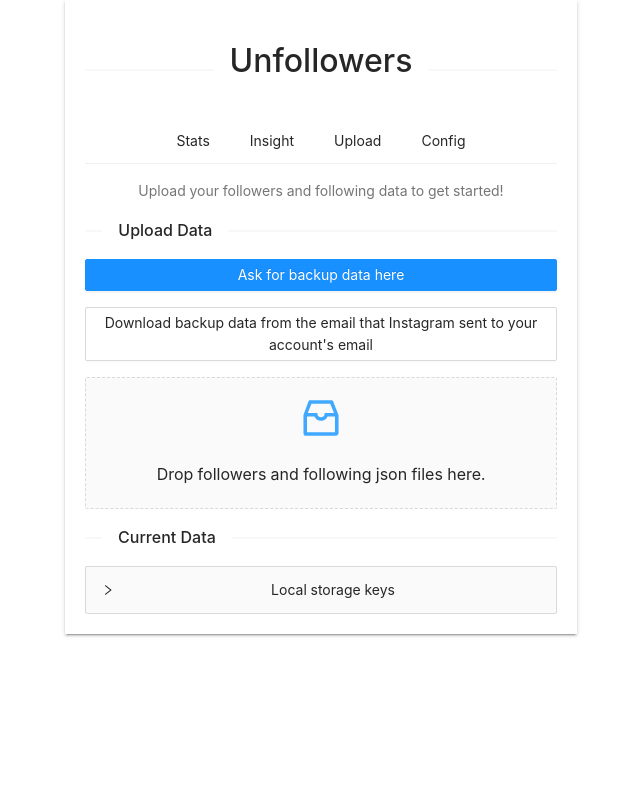
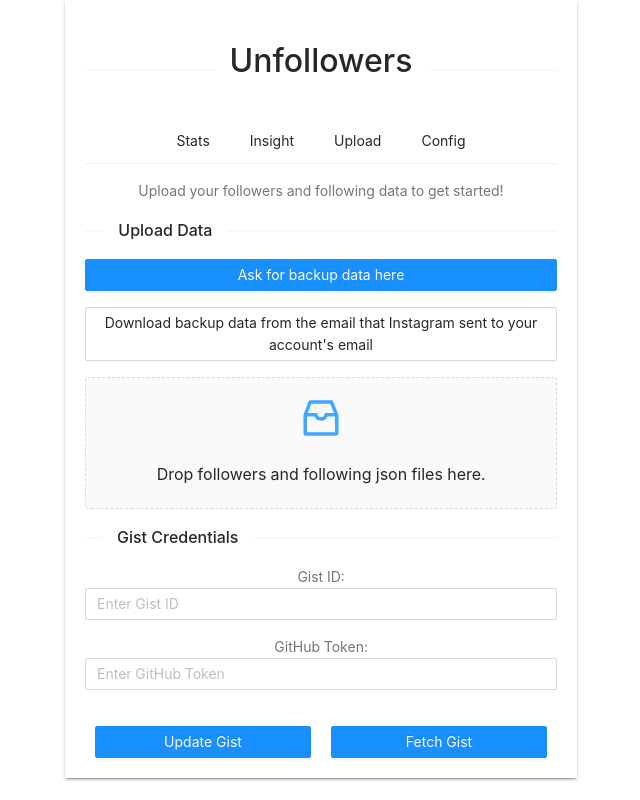
Before and after one commit to argaghulamahmad/unfollowers, a React (Create React App) app: page /upload in a window 1280 px wide. Shown: the whole page, without its empty margins (319-959 px from the left). Built offline with nearby package versions, Linux system fonts and the light colour scheme.

Commit message:
Integrate with gists

```diff
--- a/src/components/Uploader.js
+++ b/src/components/Uploader.js
@@ -1,14 +1,15 @@
-import React, { useState } from 'react';
-import { InboxOutlined } from '@ant-design/icons';
-import { Upload, notification, Button, Divider, Space, List, Collapse, Empty } from 'antd';
+import React, {useEffect, useState} from 'react';
+import {InboxOutlined} from '@ant-design/icons';
+import {Upload, notification, Button, Divider, Space, List, Collapse, Empty, Input} from 'antd';
 import {
     acceptedUploadedFilenames,
     followersJsonFileName,
     followingJsonFileName,
 } from '../consts';
+import {fetchGist, updateGist} from "../utils/githubUtils";
 
-const { Dragger } = Upload;
-const { Panel } = Collapse;
+const {Dragger} = Upload;
+const {Panel} = Collapse;
 
 class Profile {
     constructor(username, connectedAt) {
@@ -18,9 +19,104 @@ class Profile {
 }
 
 const Uploader = () => {
+    const [gistId, setGistId] = useState(localStorage.getItem('gistId'));
+    const [githubToken, setGithubToken] = useState(localStorage.getItem('githubToken'));
     const [lastUpdateAt, setLastUpdateAt] = useState(
         JSON.parse(localStorage.getItem('lastUpdateAt'))
     );
+
+    useEffect(() => {
+        localStorage.setItem('gistId', gistId);
+        localStorage.setItem('githubToken', githubToken);
+    }, [gistId, githubToken]);
+
+    const handleFetchGist = () => {
+        const followingsProfile = fetchGist(gistId, githubToken, 'followings.json');
+        const followersProfile = fetchGist(gistId, githubToken, 'followers.json');
+        localStorage.setItem('followingsProfile', JSON.stringify(followingsProfile));
+        localStorage.setItem('followersProfile', JSON.stringify(followersProfile));
+    };
+
+    const handleUpdateGist = () => {
+        const followerProfiles = localStorage.getItem('followerProfiles');
+        const followingProfiles = localStorage.getItem('followingProfiles');
+        updateGist(gistId, githubToken, 'followings.json', followerProfiles);
+        updateGist(gistId, githubToken, 'followings.json', followingProfiles);
+    };
+
+
+    const recomputeData = allProfiles => {
+        const allProfilesMap = allProfiles.reduce((map, profile) => {
+            map.set(profile.username, profile);
+            return map;
+        }, new Map());
+
+        const allProfilesArray = Array.from(allProfilesMap.values());
+        allProfilesArray.sort((a, b) => a.connectedAt - b.connectedAt);
+
+        localStorage.setItem('allProfiles', JSON.stringify(allProfilesArray));
+        localStorage.setItem('allProfilesTotal', allProfilesArray.length);
+
+        const followerUsernames = JSON.parse(localStorage.getItem('followerUsernames')) || [];
+        const followingUsernames = JSON.parse(localStorage.getItem('followingUsernames')) || [];
+
+        const followbackUsernames = followerUsernames.filter(
+            (username) => !followingUsernames.includes(username)
+        );
+        localStorage.setItem('followbackUsernames', JSON.stringify(followbackUsernames));
+
+        const unfollowerUsernames = followingUsernames.filter(
+            (username) => !followerUsernames.includes(username)
+        );
+        localStorage.setItem('unfollowerUsernames', JSON.stringify(unfollowerUsernames));
+
+        const mutualUsernames = followingUsernames.filter((username) =>
+            followerUsernames.includes(username)
+        );
+        localStorage.setItem('mutualUsernames', JSON.stringify(mutualUsernames));
+
+        const followbackProfiles = followbackUsernames.map((username) => {
+            const profile = allProfilesMap.get(username);
+            return new Profile(username, profile.connectedAt);
+        });
+        localStorage.setItem('followbackProfiles', JSON.stringify(followbackProfiles));
+        localStorage.setItem('followbacksProfilesTotal', followbackProfiles.length);
+
+        const unfollowbackProfiles = unfollowerUsernames.map((username) => {
+            const profile = allProfilesMap.get(username);
+            return new Profile(username, profile.connectedAt);
+        });
+        localStorage.setItem('unfollowerProfiles', JSON.stringify(unfollowbackProfiles));
+        localStorage.setItem('unfollowersProfilesTotal', unfollowbackProfiles.length);
+
+        const mutualProfiles = mutualUsernames.map((username) => {
+            const profile = allProfilesMap.get(username);
+            return new Profile(username, profile.connectedAt);
+        });
+        localStorage.setItem('mutualProfiles', JSON.stringify(mutualProfiles));
+        localStorage.setItem('mutualProfilesTotal', mutualProfiles.length);
+
+        const currentTime = new Date().getTime();
+        setLastUpdateAt(currentTime);
+        localStorage.setItem('lastUpdateAt', JSON.stringify(currentTime));
+
+        setTimeout(() => {
+            window.location.href = '../';
+        }, 1000);
+        notification.info({
+            message: 'Redirecting to home page in 1 second',
+        });
+    };
+
+    const buttonContainerStyle = {
+        display: 'flex',
+        justifyContent: 'center',
+        marginTop: '20px',
+    };
+
+    const buttonStyle = {
+        margin: '0 10px 0 10px',
+    };
 
     const handleUpload = (file) => {
         const reader = new FileReader();
@@ -37,8 +133,8 @@ const Uploader = () => {
                         const followersJsonParsedResult = JSON.parse(result);
                         const followerProfiles = followersJsonParsedResult.map((item) => {
                             const data = item.string_list_data[0];
-                            const { value: username } = data;
-                            const { timestamp: connectedAt } = data;
+                            const {value: username} = data;
+                            const {timestamp: connectedAt} = data;
                             return new Profile(username, connectedAt);
                         });
 
@@ -62,8 +158,8 @@ const Uploader = () => {
                         const followingJsonParsedResult = JSON.parse(result);
                         const followingProfiles = followingJsonParsedResult.map((item) => {
                             const data = item.string_list_data[0];
-                            const { value: username } = data;
-                            const { timestamp: connectedAt } = data;
+                            const {value: username} = data;
+                            const {timestamp: connectedAt} = data;
                             return new Profile(username, connectedAt);
                         });
 
@@ -90,66 +186,7 @@ const Uploader = () => {
                         break;
                 }
 
-                const allProfilesMap = allProfiles.reduce((map, profile) => {
-                    map.set(profile.username, profile);
-                    return map;
-                }, new Map());
-
-                const allProfilesArray = Array.from(allProfilesMap.values());
-                allProfilesArray.sort((a, b) => a.connectedAt - b.connectedAt);
-
-                localStorage.setItem('allProfiles', JSON.stringify(allProfilesArray));
-                localStorage.setItem('allProfilesTotal', allProfilesArray.length);
-
-                const followerUsernames = JSON.parse(localStorage.getItem('followerUsernames')) || [];
-                const followingUsernames = JSON.parse(localStorage.getItem('followingUsernames')) || [];
-
-                const followbackUsernames = followerUsernames.filter(
-                    (username) => !followingUsernames.includes(username)
-                );
-                localStorage.setItem('followbackUsernames', JSON.stringify(followbackUsernames));
-
-                const unfollowerUsernames = followingUsernames.filter(
-                    (username) => !followerUsernames.includes(username)
-                );
-                localStorage.setItem('unfollowerUsernames', JSON.stringify(unfollowerUsernames));
-
-                const mutualUsernames = followingUsernames.filter((username) =>
-                    followerUsernames.includes(username)
-                );
-                localStorage.setItem('mutualUsernames', JSON.stringify(mutualUsernames));
-
-                const followbackProfiles = followbackUsernames.map((username) => {
-                    const profile = allProfilesMap.get(username);
-                    return new Profile(username, profile.connectedAt);
-                });
-                localStorage.setItem('followbackProfiles', JSON.stringify(followbackProfiles));
-                localStorage.setItem('followbacksProfilesTotal', followbackProfiles.length);
-
-                const unfollowbackProfiles = unfollowerUsernames.map((username) => {
-                    const profile = allProfilesMap.get(username);
-                    return new Profile(username, profile.connectedAt);
-                });
-                localStorage.setItem('unfollowerProfiles', JSON.stringify(unfollowbackProfiles));
-                localStorage.setItem('unfollowersProfilesTotal', unfollowbackProfiles.length);
-
-                const mutualProfiles = mutualUsernames.map((username) => {
-                    const profile = allProfilesMap.get(username);
-                    return new Profile(username, profile.connectedAt);
-                });
-                localStorage.setItem('mutualProfiles', JSON.stringify(mutualProfiles));
-                localStorage.setItem('mutualProfilesTotal', mutualProfiles.length);
-
-                const currentTime = new Date().getTime();
-                setLastUpdateAt(currentTime);
-                localStorage.setItem('lastUpdateAt', JSON.stringify(currentTime));
-
-                setTimeout(() => {
-                    window.location.href = '../';
-                }, 1000);
-                notification.info({
-                    message: 'Redirecting to home page in 1 second',
-                });
+                recomputeData(allProfiles);
             };
 
             reader.onerror = () => {
@@ -175,10 +212,10 @@ const Uploader = () => {
             </div>
             <div>
                 <Divider orientation="left">Upload Data</Divider>
-                <Space direction="vertical" size="middle" style={{ display: 'flex' }}>
+                <Space direction="vertical" size="middle" style={{display: 'flex'}}>
                     <Button
                         type="primary"
-                        style={{ width: '100%' }}
+                        style={{width: '100%'}}
                         onClick={() => {
                             window.open('https://www.instagram.com/download/request/');
                         }}
@@ -188,7 +225,7 @@ const Uploader = () => {
 
                     <Button
                         type="secondary"
-                        style={{ width: '100%', whiteSpace: 'normal', height: 'auto' }}
+                        style={{width: '100%', whiteSpace: 'normal', height: 'auto'}}
                         onClick={() => {
                             window.open('https://mail.google.com/mail/u/0/#inbox');
                         }}
@@ -208,28 +245,39 @@ const Uploader = () => {
                         }}
                     >
                         <p className="ant-upload-drag-icon">
-                            <InboxOutlined />
+                            <InboxOutlined/>
                         </p>
                         <p className="ant-upload-text">Drop followers and following json files here.</p>
                     </Dragger>
                 </Space>
             </div>
             <div>
-                <Divider orientation="left">Current Data</Divider>
-                <Space direction="vertical" size="middle" style={{ display: 'flex' }}>
-                    <Collapse>
-                        <Panel header="Local storage keys" key="1">
-                            <List>
-                                {Object.entries(localStorage).length > 0 ? (
-                                    Object.entries(localStorage).map(([key]) => (
-                                        <List.Item key={key}>{key}</List.Item>
-                                    ))
-                                ) : (
-                                    <Empty description={<span>There are no local storage keys stored</span>} />
-                                )}
-                            </List>
-                        </Panel>
-                    </Collapse>
+                <Divider orientation="left">Gist Credentials</Divider>
+                <Space direction="vertical" size="middle" style={{display: 'flex'}}>
+                    <div>
+                        <label>Gist ID:</label>
+                        <Input
+                            placeholder="Enter Gist ID"
+                            value={gistId}
+                            onChange={(e) => setGistId(e.target.value)}
+                        />
+                    </div>
+                    <div>
+                        <label>GitHub Token:</label>
+                        <Input
+                            placeholder="Enter GitHub Token"
+                            value={githubToken}
+                            onChange={(e) => setGithubToken(e.target.value)}
+                        />
+                    </div>
+                    <div style={buttonContainerStyle}>
+                        <Button style={buttonStyle} type="primary" block onClick={handleUpdateGist}>
+                            Update Gist
+                        </Button>
+                        <Button style={buttonStyle} type="primary" block onClick={handleFetchGist}>
+                            Fetch Gist
+                        </Button>
+                    </div>
                 </Space>
             </div>
         </div>
--- /dev/null
+++ b/src/utils/githubUtils.js
@@ -0,0 +1,60 @@
+import jsonminify from 'jsonminify';
+import {openNotification} from './notificationUtils';
+
+export const fetchGist = async (gistId, githubToken, fileName) => {
+    try {
+        const response = await fetch(`https://api.github.com/gists/${gistId}`, {
+            headers: {
+                'Accept': 'application/vnd.github+json',
+                'Authorization': `Bearer ${githubToken}`,
+                'X-GitHub-Api-Version': '2022-11-28',
+            },
+        });
+
+        if (!response.ok) {
+            throw new Error('Fetch failed');
+        }
+
+        const gistData = await response.json();
+        const gistContent = jsonminify(gistData.files[fileName].content);
+
+        openNotification('success', 'Fetch Gist successful');
+
+        return gistContent;
+    } catch (error) {
+        console.error(error.message);
+        openNotification('error', 'Fetch Gist failed');
+    }
+};
+
+export const updateGist = async (gistId, githubToken, fileName, data) => {
+    try {
+        const minifiedContent = jsonminify(JSON.stringify(data));
+
+        const response = await fetch(`https://api.github.com/gists/${gistId}`, {
+            method: 'PATCH',
+            headers: {
+                'Content-Type': 'application/json',
+                'Accept': 'application/vnd.github+json',
+                'Authorization': `Bearer ${githubToken}`,
+                'X-GitHub-Api-Version': '2022-11-28',
+            },
+            body: JSON.stringify({
+                files: {
+                    [fileName]: {
+                        content: minifiedContent,
+                    },
+                },
+            }),
+        });
+
+        if (!response.ok) {
+            throw new Error('Update failed');
+        }
+
+        openNotification('success', 'Update to Gist successful');
+    } catch (error) {
+        console.error(error.message);
+        openNotification('error', 'Update to Gist failed');
+    }
+};
```
Also changed, not shown: src/utils/notificationUtils.js (added, +7 -0 lines).
